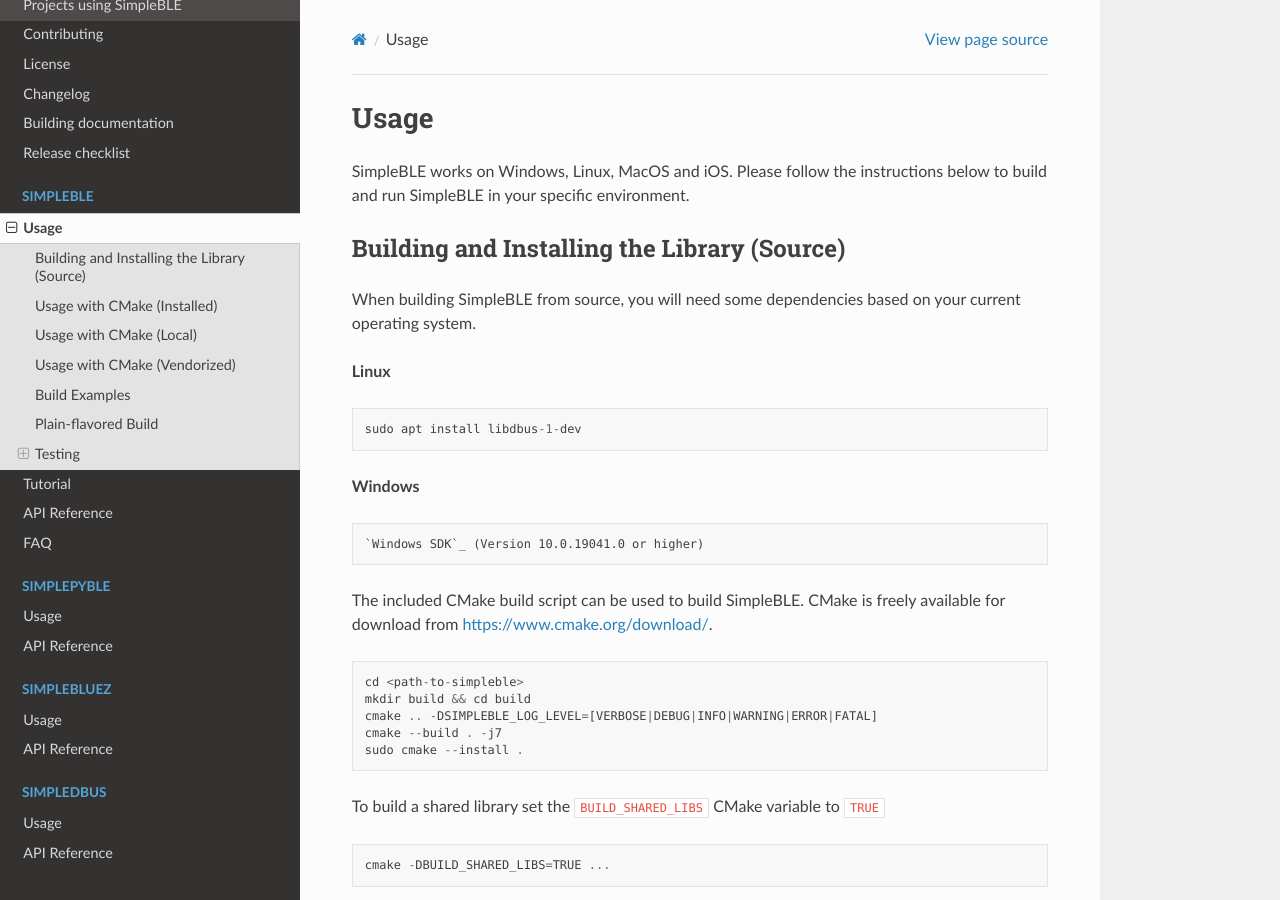
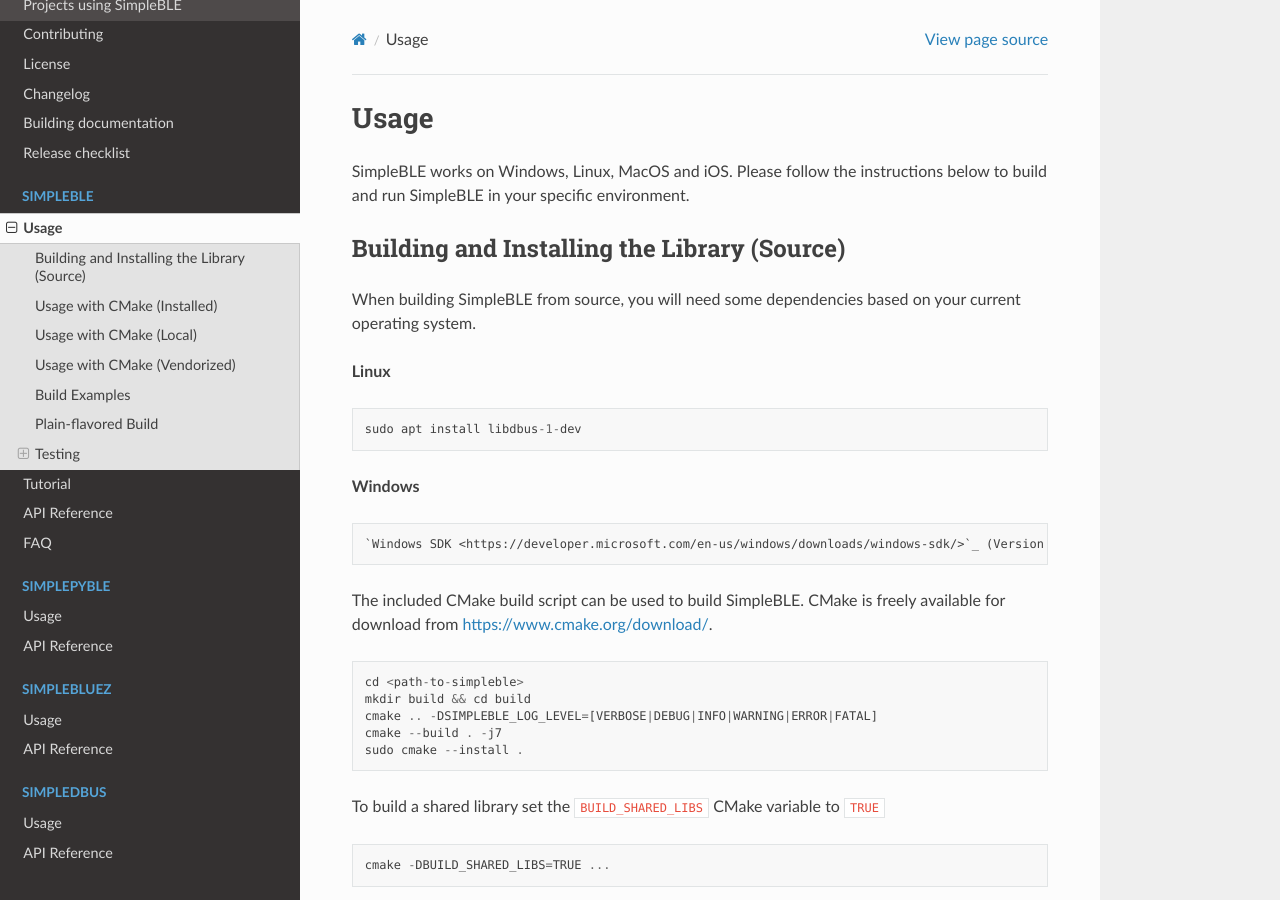
Before and after one commit to OpenBluetoothToolbox/SimpleBLE, a Sphinx documentation site: the page built from docs/simpleble/usage.rst, in a window 1280 px wide and 900 px high. Built offline with Sphinx 7.4.7 and the Read the Docs theme 2.0.0, drawn with Linux system fonts in a browser that asks for light colours; some of the changed lines change nothing that is shown.

Commit message:
Minor docs changes

```diff
--- a/docs/changelog.rst
+++ b/docs/changelog.rst
@@ -3,8 +3,7 @@
 
 All notable changes to this project will be documented in this file.
 
-The format is based on `Keep a Changelog`_, and this project adheres to
-`Semantic Versioning`_.
+The format is based on `Keep a Changelog`_, and this project adheres to `Semantic Versioning`_.
 
 [0.6.0] - 2022-XX-XX
 --------------------
--- a/docs/simpleble/usage.rst
+++ b/docs/simpleble/usage.rst
@@ -18,7 +18,7 @@
 
 **Windows** ::
 
-   `Windows SDK`_ (Version 10.0.19041.0 or higher)
+   `Windows SDK <https://developer.microsoft.com/en-us/windows/downloads/windows-sdk/>`_ (Version 10.0.19041.0 or higher)
 
 The included CMake build script can be used to build SimpleBLE.
 CMake is freely available for download from https://www.cmake.org/download/. ::
@@ -184,5 +184,3 @@
 .. _cmake-init-fetchcontent: https://github.com/friendlyanon/cmake-init-fetchcontent
 
 .. _fmtlib: https://github.com/fmtlib/fmt
-
-.. _windows_sdk: https://developer.microsoft.com/en-us/windows/downloads/windows-sdk/
```
